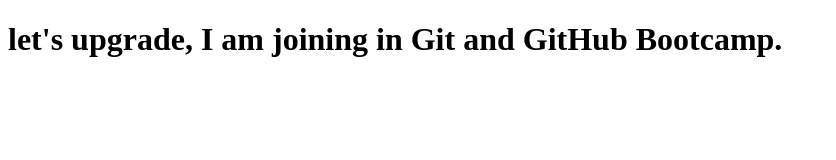
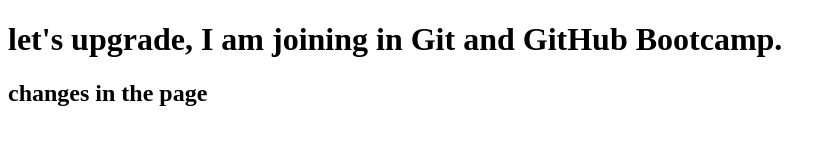
Before and after one commit to RishabhDevrani/bootcamp_testing, a plain HTML site: page index.html in a window 1280 px wide. Shown: the whole page, without its empty margins (0-836 px from the left). Drawn offline with Linux system fonts and the light colour scheme.

Commit message:
changes in the new-branch

```diff
--- a/index.html
+++ b/index.html
@@ -9,5 +9,8 @@
     <h1>
     let's upgrade, I am joining in Git and GitHub Bootcamp.
     </h1>
+    <h2>
+        changes in the page
+    </h2>
 </body>
 </html>
```
